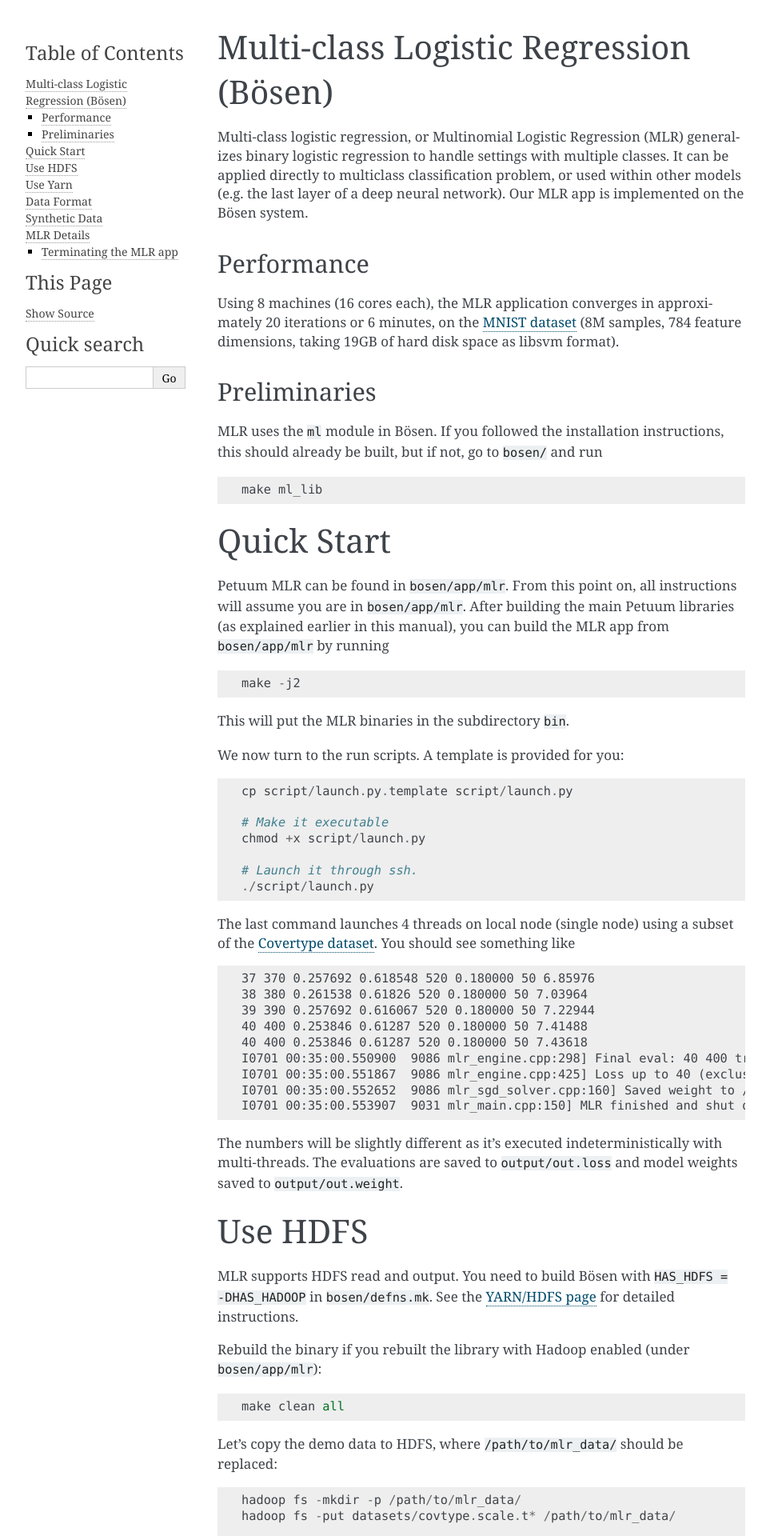
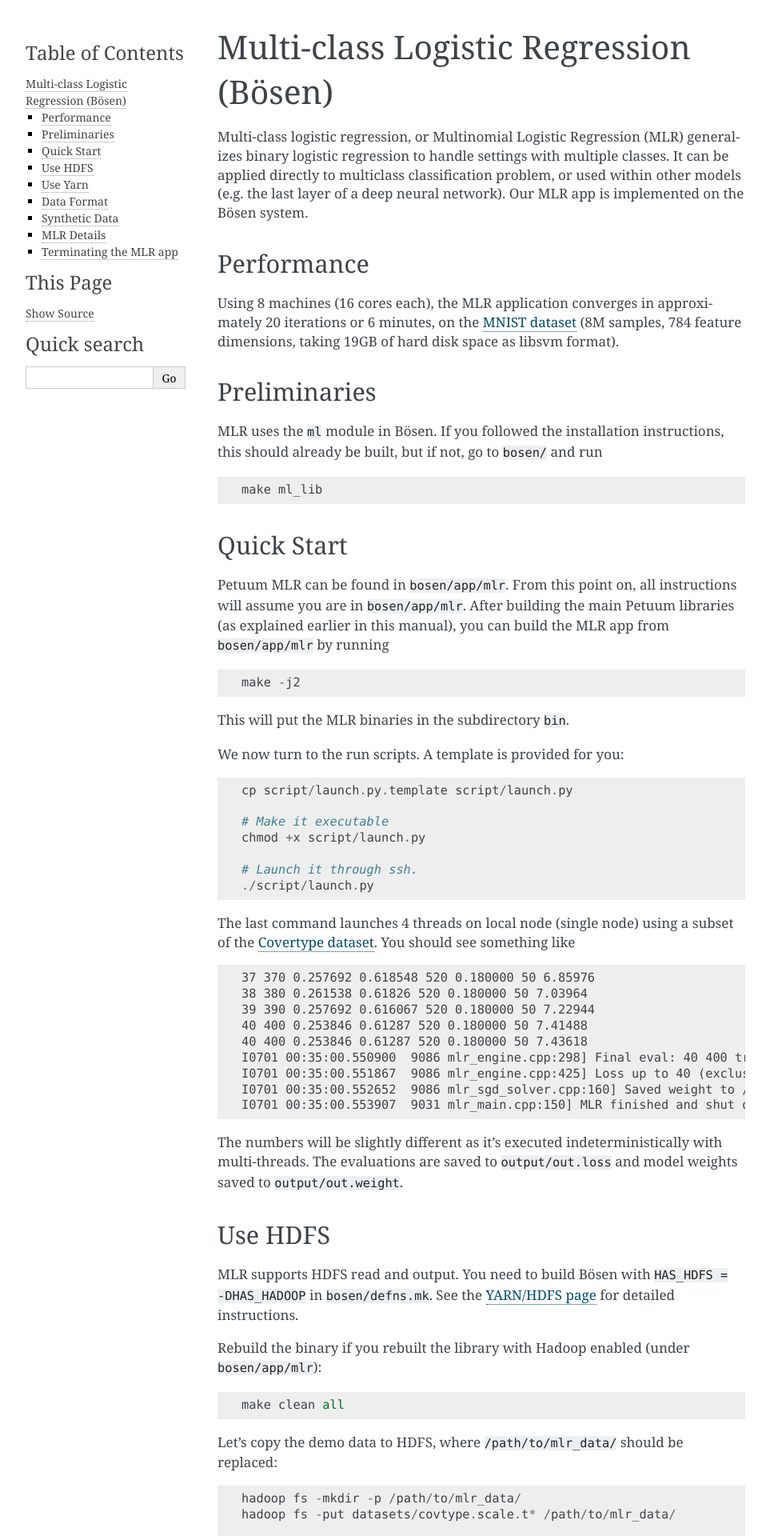
Before and after one commit to sailing-pmls/pmls.readthedocs.io, a Sphinx documentation site: the page built from docs/multiclass-logistic-regression.md, in a window 1280 px wide. Shown: the top 1920 px of the page at 80% size, without its empty margins (148-1111 px from the left). Built offline with Sphinx 7.4.7, drawn with Linux system fonts in a browser that asks for light colours.

````diff
--- a/docs/multiclass-logistic-regression.md
+++ b/docs/multiclass-logistic-regression.md
@@ -2,10 +2,10 @@
 
 Multi-class logistic regression, or Multinomial Logistic Regression (MLR) generalizes binary logistic regression to handle settings with multiple classes. It can be applied directly to multiclass classification problem, or used within other models (e.g. the last layer of a deep neural network). Our MLR app is implemented on the Bösen system.
 
-### Performance
+## Performance
 Using 8 machines (16 cores each), the MLR application converges in approximately 20 iterations or 6 minutes, on the [MNIST dataset](http://www.csie.ntu.edu.tw/~cjlin/libsvmtools/datasets/multiclass.html#mnist8m) (8M samples, 784 feature dimensions, taking 19GB of hard disk space as libsvm format).
 
-### Preliminaries
+## Preliminaries
 
 MLR uses the `ml` module in Bösen. If you followed the installation instructions, this should already be built, but if not, go to `bosen/` and run
 
@@ -13,7 +13,7 @@ MLR uses the `ml` module in Bösen. If you followed the installation instruction
 make ml_lib
 ```
 
-# Quick Start
+## Quick Start
 
 Petuum MLR can be found in `bosen/app/mlr`. From this point on, all instructions will assume you are in `bosen/app/mlr`.  After building the main Petuum libraries (as explained earlier in this manual), you can build the MLR app from `bosen/app/mlr` by running
 
@@ -51,7 +51,7 @@ I0701 00:35:00.553907  9031 mlr_main.cpp:150] MLR finished and shut down!
 
 The numbers will be slightly different as it's executed indeterministically with multi-threads. The evaluations are saved to `output/out.loss` and model weights saved to `output/out.weight`.
 
-# Use HDFS
+## Use HDFS
 
 MLR supports HDFS read and output. You need to build Bösen with `HAS_HDFS = -DHAS_HADOOP` in `bosen/defns.mk`. See the [YARN/HDFS page](yarn-hdfs.md) for detailed instructions.
 
@@ -95,7 +95,7 @@ Then launch it as before:
 hadoop fs -cat /path/to/mlr_data/out.loss
 ```
 
-# Use Yarn
+## Use Yarn
 
 We will launch job through Yarn and read/output to HDFS. Make sure you've built Yarn by running `gradle build` under `bosen/src/yarn` and have HDFS enabled in `bosen/defns.mk` like before.
 
@@ -128,7 +128,7 @@ yarn logs -applicationId application_1431548686685_0240
 
 There you should see similar output as before. As before, you can check the results by `hadoop fs -cat /path/to/mlr_data/out.loss`.
 
-# Data Format
+## Data Format
 
 MLR accepts both libsvm format (good for data with sparse features) and dense binary format (for dense features). Here we focus on libsvm. The covtype data set (`datasets/covtype.scale.train.small`) uses libsvm and looks like:
 
@@ -150,7 +150,7 @@ where the first column is the class label and the rest are `feature_id:feature_v
 
 Similarly for test set meta file `datasets/covtype.scale.test.small.meta`.
 
-# Synthetic Data
+## Synthetic Data
 
 While we are on the topic of data, let's look at the synthetic data generator which was built in previous `make`. An example script is provided for generating sparse synthetic data in `scripts/run_gen_data.py`. The parameters in the scripts are explained in the source code's flag definitions `bosen/app/mlr/src/tools/gen_data_sparse.cpp`. In particular, `num_train`, `feature_dim`, `nnz_per_col` will primarily determine the size of your data set. The generation mechanism is well documented in the header comment in the source code if you are interested in how multi-class sparse data is generated. The generator will automatically output both the data file and the associated meta data required by MLR to make it easy for MLR to consume.
 
@@ -162,7 +162,7 @@ python script/run_gen_data.py
 
 and find the data at `datasets/lr2_dim10_s100_nnz10.x1.libsvm.X.0`.
 
-# MLR Details
+## MLR Details
 
 With the data in place, let's look at the input parameters for MLR in `script/launch.py` (similar set of parameters are also in `script/run_local.py` which is for Yarn.):
 
@@ -193,7 +193,7 @@ With the data in place, let's look at the input parameters for MLR in `script/la
     * `staleness=0`: Staleness for the weight table (the main table).
     * `num_comm_channels_per_client=1`: The number of threads running server and back ground communication. Usually 1~2 is good enough.
 
-#### Terminating the MLR app
+## Terminating the MLR app
 
 The MLR app runs in the background, and outputs its progress to standard error. If you need to terminate the app before it finishes, just run
 
````
